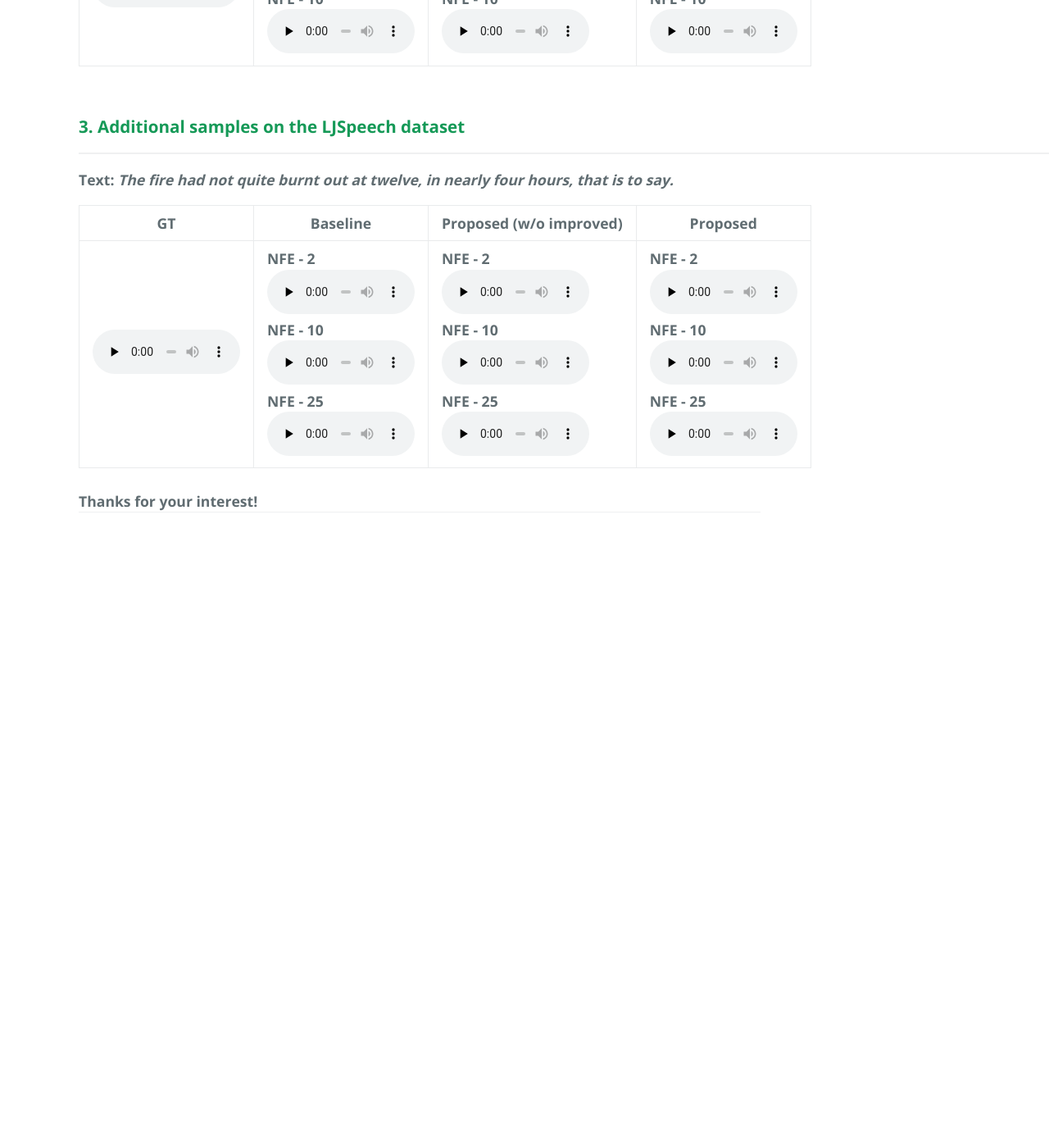
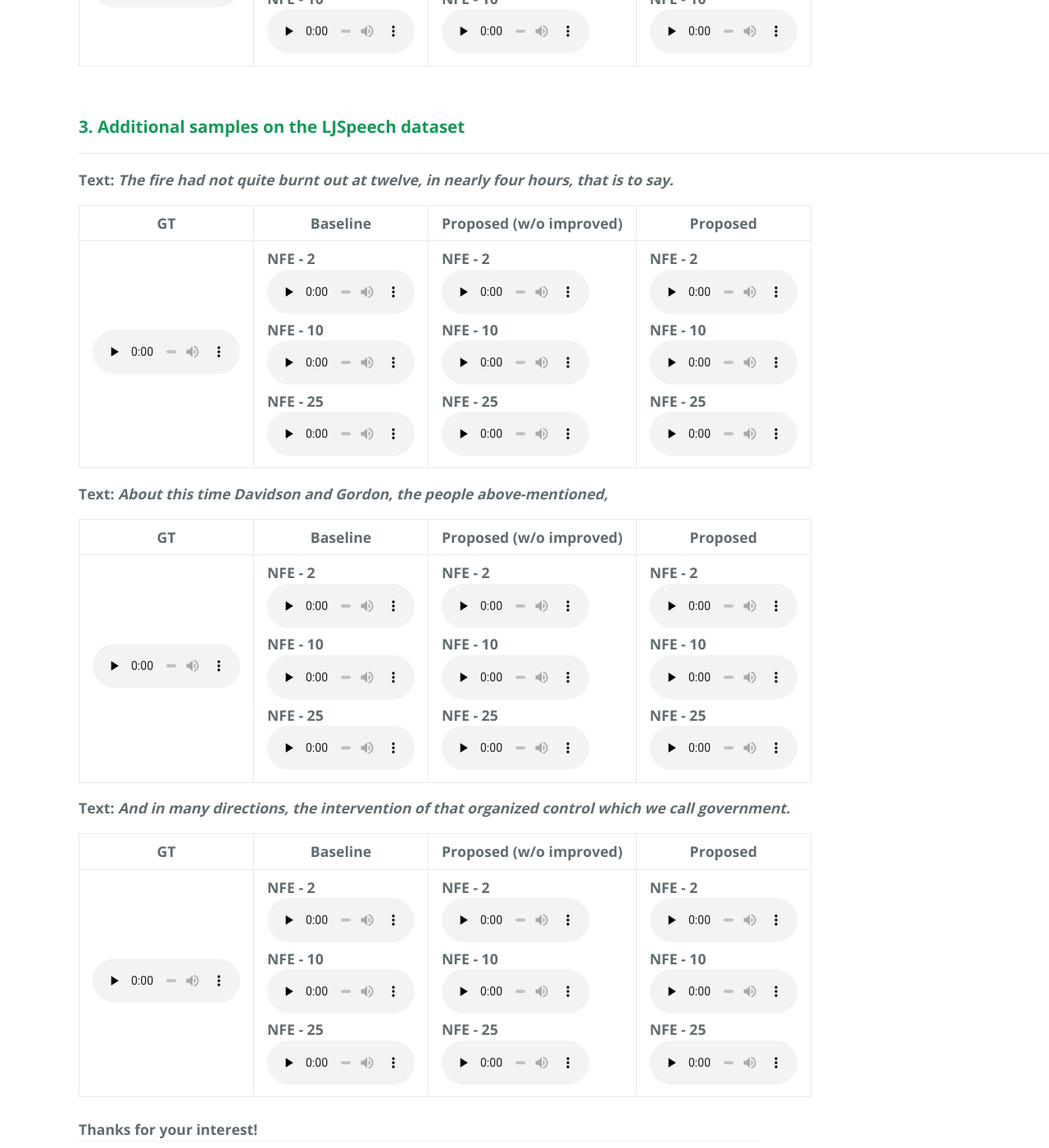
Before and after one commit to tts-demo/rap.github.io, a Jekyll site: the page built from index.md, in a window 1280 px wide and 1400 px high, scrolled down 1606 px. Shown: the whole window at 82% size. Built offline with Jekyll 4.4.1, drawn with Linux system fonts in a browser that asks for light colours; before the commit the page ends 2311 px from its top, so only the background shows below that; some of the changed text lies outside the part shown.

Commit message:
Update home.html

```diff
--- a/_layouts/home.html
+++ b/_layouts/home.html
@@ -35,10 +35,10 @@ layout: default
 				<tbody>
 				  <tr>
   					<th>GT</th>
+					<th>Proposed (w/o improved) </th>
+					<th>Proposed</th>
 					<th>FastSpeech2</th>
 					<th>Comospeech</th>
-					<th>Proposed (w/o improved) </th>
-					<th>Proposed</th>
   					<th>Grad-TTS</th>
 				        <th>Matcha-TTS</th>
 					<th>VoiceFlow</th>
@@ -51,7 +51,7 @@ layout: default
 						</audio>
 					</td>
   					<td>
-						<audio controls="" preload="none"> NFE - 1
+						<audio controls="" preload="none"> NFE - 2
 							<source src="samples/demo/GE-TTS-LJSpeech/3.1)-GT.wav">
 						</audio>
 					</td>
@@ -193,70 +193,221 @@ layout: default
   				<tr>
   					<td>
 						<audio controls="" preload="none">
-							<source src="samples/0_LJ008-0085-GT.wav">
+							<source src="samples/ljspeech/0_LJ008-0085-GT.wav">
 						</audio>
 					</td>
   					<td>
 						NFE - 2
 						<br>
 						<audio controls="" preload="none">
-							<source src="samples/0_LJ008-0085-Rap-Stage1-NS2-2.wav">
+							<source src="samples/ljspeech/0_LJ008-0085-Rap-Stage1-NS2-2.wav">
 						</audio>
 						<br>
 						NFE - 10
 						<br>
 						<audio controls="" preload="none">
-							<source src="samples/0_LJ008-0085-Rap-Stage1-NS2-10.wav">
+							<source src="samples/ljspeech/0_LJ008-0085-Rap-Stage1-NS2-10.wav">
 						</audio>
 						<br>
 						NFE - 25
 						<br>
 						<audio controls="" preload="none">
-							<source src="samples/0_LJ008-0085-Rap-Stage1-NS2-25.wav">
+							<source src="samples/ljspeech/0_LJ008-0085-Rap-Stage1-NS2-25.wav">
 						</audio>
 					</td>
   					<td>
 						NFE - 2
 						<br>
 						<audio controls="" preload="none">
-							<source src="samples/0_LJ008-0085-Rap-Stage2-NS2-2.wav">
+							<source src="samples/ljspeech/0_LJ008-0085-Rap-Stage2-NS2-2.wav">
 						</audio>
 						<br>
 						NFE - 10
 						<br>
 						<audio controls="" preload="none">
-							<source src="samples/0_LJ008-0085-Rap-Stage2-NS2-10.wav">
+							<source src="samples/ljspeech/0_LJ008-0085-Rap-Stage2-NS2-10.wav">
 						</audio>
 						<br>
 						NFE - 25
 						<br>
 						<audio controls="" preload="none">
-							<source src="samples/0_LJ008-0085-Rap-Stage2-NS2-25.wav">
+							<source src="samples/ljspeech/0_LJ008-0085-Rap-Stage2-NS2-25.wav">
 						</audio>
 					</td>
   					<td>
 						NFE - 2
 						<br>
 						<audio controls="" preload="none">
-							<source src="samples/0_LJ008-0085-Rap-Improved-NS2-2.wav">
+							<source src="samples/ljspeech/0_LJ008-0085-Rap-Improved-NS2-2.wav">
 						</audio>
 						<br>
 						NFE - 10
 						<br>
 						<audio controls="" preload="none">
-							<source src="samples/0_LJ008-0085-Rap-Improved-NS2-10.wav">
+							<source src="samples/ljspeech/0_LJ008-0085-Rap-Improved-NS2-10.wav">
 						</audio>
 						<br>
 						NFE - 25
 						<br>
 						<audio controls="" preload="none">
-							<source src="samples/0_LJ008-0085-Rap-Improved-NS2-25.wav">
+							<source src="samples/ljspeech/0_LJ008-0085-Rap-Improved-NS2-25.wav">
 						</audio>
 					</td>
 				  </tr>
 				</tbody>
   </table>
 
+  <p><b>Text: </b><i>About this time Davidson and Gordon, the people above-mentioned,</i></p>
+  <table>
+				<tbody>
+				  <tr>
+  					<th>GT</th>
+					<th>Baseline</th>
+					<th>Proposed (w/o improved)</th>
+  					<th>Proposed</th>
+				  </tr>
+  				<tr>
+  					<td>
+						<audio controls="" preload="none">
+							<source src="samples/ljspeech/0_LJ015-0005-GT.wav">
+						</audio>
+					</td>
+  					<td>
+						NFE - 2
+						<br>
+						<audio controls="" preload="none">
+							<source src="samples/ljspeech/0_LJ015-0005-Rap-Stage1-NS2-2.wav">
+						</audio>
+						<br>
+						NFE - 10
+						<br>
+						<audio controls="" preload="none">
+							<source src="samples/ljspeech/0_LJ015-0005-Rap-Stage1-NS2-10.wav">
+						</audio>
+						<br>
+						NFE - 25
+						<br>
+						<audio controls="" preload="none">
+							<source src="samples/ljspeech/0_LJ015-0005-Rap-Stage1-NS2-25.wav">
+						</audio>
+					</td>
+  					<td>
+						NFE - 2
+						<br>
+						<audio controls="" preload="none">
+							<source src="samples/ljspeech/0_LJ015-0005-Rap-Stage2-NS2-2.wav">
+						</audio>
+						<br>
+						NFE - 10
+						<br>
+						<audio controls="" preload="none">
+							<source src="samples/ljspeech/0_LJ015-0005-Rap-Stage2-NS2-10.wav">
+						</audio>
+						<br>
+						NFE - 25
+						<br>
+						<audio controls="" preload="none">
+							<source src="samples/ljspeech/0_LJ015-0005-Rap-Stage2-NS2-25.wav">
+						</audio>
+					</td>
+  					<td>
+						NFE - 2
+						<br>
+						<audio controls="" preload="none">
+							<source src="samples/ljspeech/0_LJ015-0005-Rap-Improved-NS2-2.wav">
+						</audio>
+						<br>
+						NFE - 10
+						<br>
+						<audio controls="" preload="none">
+							<source src="samples/ljspeech/0_LJ015-0005-Rap-Improved-NS2-10.wav">
+						</audio>
+						<br>
+						NFE - 25
+						<br>
+						<audio controls="" preload="none">
+							<source src="samples/ljspeech/0_LJ015-0005-Rap-Improved-NS2-25.wav">
+						</audio>
+					</td>
+				  </tr>
+				</tbody>
+  </table>
+
+  <p><b>Text: </b><i>And in many directions, the intervention of that organized control which we call government.</i></p>
+  <table>
+				<tbody>
+				  <tr>
+  					<th>GT</th>
+					<th>Baseline</th>
+					<th>Proposed (w/o improved)</th>
+  					<th>Proposed</th>
+				  </tr>
+  				<tr>
+  					<td>
+						<audio controls="" preload="none">
+							<source src="samples/ljspeech/0_LJ021-0025-GT.wav">
+						</audio>
+					</td>
+  					<td>
+						NFE - 2
+						<br>
+						<audio controls="" preload="none">
+							<source src="samples/ljspeech/0_LJ021-0025-Rap-Stage1-NS2-2.wav">
+						</audio>
+						<br>
+						NFE - 10
+						<br>
+						<audio controls="" preload="none">
+							<source src="samples/ljspeech/0_LJ021-0025-Rap-Stage1-NS2-10.wav">
+						</audio>
+						<br>
+						NFE - 25
+						<br>
+						<audio controls="" preload="none">
+							<source src="samples/ljspeech/0_LJ021-0025-Rap-Stage1-NS2-25.wav">
+						</audio>
+					</td>
+  					<td>
+						NFE - 2
+						<br>
+						<audio controls="" preload="none">
+							<source src="samples/ljspeech/0_LJ021-0025-Rap-Stage2-NS2-2.wav">
+						</audio>
+						<br>
+						NFE - 10
+						<br>
+						<audio controls="" preload="none">
+							<source src="samples/ljspeech/0_LJ021-0025-Rap-Stage2-NS2-10.wav">
+						</audio>
+						<br>
+						NFE - 25
+						<br>
+						<audio controls="" preload="none">
+							<source src="samples/ljspeech/0_LJ021-0025-Rap-Stage2-NS2-25.wav">
+						</audio>
+					</td>
+  					<td>
+						NFE - 2
+						<br>
+						<audio controls="" preload="none">
+							<source src="samples/ljspeech/0_LJ021-0025-Rap-Improved-NS2-2.wav">
+						</audio>
+						<br>
+						NFE - 10
+						<br>
+						<audio controls="" preload="none">
+							<source src="samples/ljspeech/0_LJ021-0025-Rap-Improved-NS2-10.wav">
+						</audio>
+						<br>
+						NFE - 25
+						<br>
+						<audio controls="" preload="none">
+							<source src="samples/ljspeech/0_LJ021-0025-Rap-Improved-NS2-25.wav">
+						</audio>
+					</td>
+				  </tr>
+				</tbody>
+  </table>
   <br>
   Thanks for your interest!
   </body>
```
Also changed, not shown: other parts of _layouts/home.html (+1 -1 lines).
